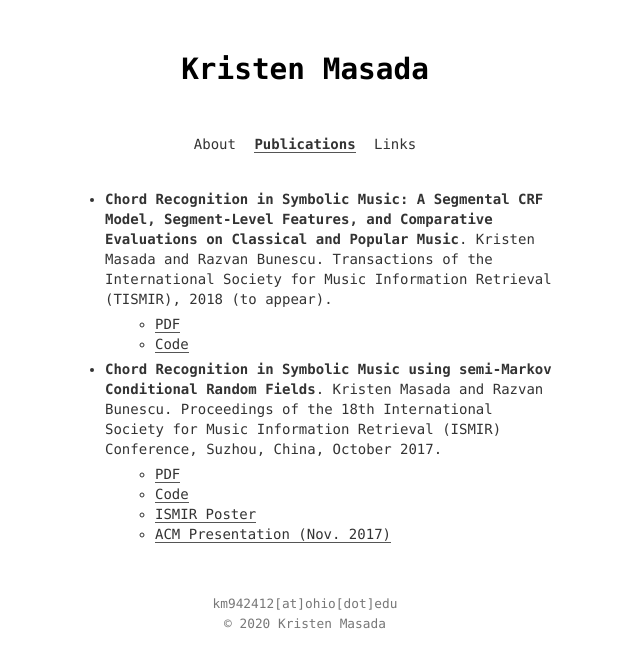
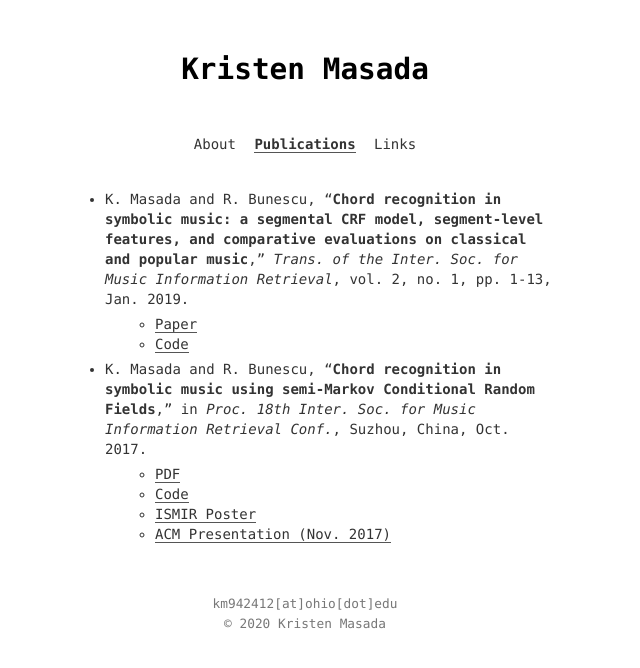
Before and after one commit to kristenmasada/kristenmasada.github.io, a Jekyll site: the page built from publications.md, in a window 1280 px wide. Shown: the top 668 px of the page, without its empty margins (335-975 px from the left). Built offline with Jekyll 4.4.1, drawn with Linux system fonts in a browser that asks for light colours.

Commit message:
Converted resume to LaTeX, upgraded dependencies, and updated publications info.

```diff
--- a/publications.md
+++ b/publications.md
@@ -5,10 +5,10 @@ group: "navigation"
 order: 2
 ---
 
-* **Chord Recognition in Symbolic Music: A Segmental CRF Model, Segment-Level Features, and Comparative Evaluations on Classical and Popular Music**. Kristen Masada and Razvan Bunescu. Transactions of the International Society for Music Information Retrieval (TISMIR), 2018 (to appear).
-  * [PDF](./publications/tismir18/tismir18.pdf)
+* K. Masada and R. Bunescu, "**Chord recognition in symbolic music: a segmental CRF model, segment-level features, and comparative evaluations on classical and popular music**," *Trans. of the Inter. Soc. for Music Information Retrieval*, vol. 2, no. 1, pp. 1-13, Jan. 2019.
+  * [Paper](https://transactions.ismir.net/articles/10.5334/tismir.18/)
   * [Code](https://github.com/kristenmasada/chord_recognition_semi_crf)
-* **Chord Recognition in Symbolic Music using semi-Markov Conditional Random Fields**. Kristen Masada and Razvan Bunescu. Proceedings of the 18th International Society for Music Information Retrieval (ISMIR) Conference, Suzhou, China, October 2017.
+* K. Masada and R. Bunescu, "**Chord recognition in symbolic music using semi-Markov Conditional Random Fields**," in *Proc. 18th Inter. Soc. for Music Information Retrieval Conf.*, Suzhou, China, Oct. 2017.
   * [PDF](./publications/ismir17/ismir17.pdf)
   * [Code](https://github.com/kristenmasada/chord_recognition_semi_crf)
   * [ISMIR Poster](./publications/ismir17/ismir17_poster.pdf)
```
Also changed, not shown: git_cheatsheet.md (deleted, +0 -23 lines), index.md (+1 -1 lines), iterm2_cheatsheet.md (deleted, +0 -13 lines), links.md (+1 -1 lines), logic_cheatsheet.md (deleted, +0 -17 lines), safari_cheatsheet.md (deleted, +0 -11 lines), Gemfile.lock, README.md, 4 other files.
